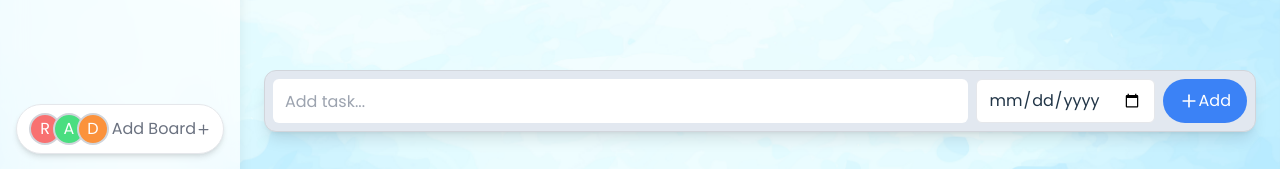
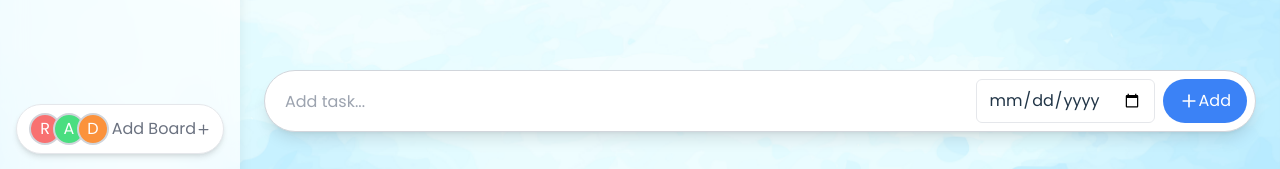
Before and after one commit to Boosterrohit/taskmanagement, a React (Vite) app: page /my-task in a window 1280 px wide. Shown: the part 626-795 px from the top of the page. Built offline with nearby package versions, Linux system fonts and the light colour scheme; no server answers.

Commit message:
working on task

```diff
--- a/src/components/taskContext/menu/Sidebar.tsx
+++ b/src/components/taskContext/menu/Sidebar.tsx
@@ -53,14 +53,14 @@ const Sidebar = ({ isOpen, onClose }: SidebarProps) => {
     <>
       {isOpen && (
         <div
-          className="fixed inset-0 bg-white/0 bg-opacity-50 backdrop-blur-sm z-40 lg:hidden"
+          className="fixed  inset-0 bg-white/0 bg-opacity-50 backdrop-blur-sm z-40 lg:hidden"
           onClick={onClose}
         />
       )}
 
       {/* board dialog */}
       {showBoardDialog && (
-        <div className="fixed inset-0 bg-black bg-opacity-40 flex items-center justify-center z-50">
+        <div className="fixed inset-0  bg-black bg-opacity-40 flex items-center justify-center z-50">
           <div className="bg-white p-6 rounded-lg w-80">
             <h2 className="text-lg font-semibold mb-2">New Board</h2>
             <input
@@ -89,21 +89,21 @@ const Sidebar = ({ isOpen, onClose }: SidebarProps) => {
           </div>
         </div>
       )}
-      <div className={`fixed lg:static top-0 left-0 w-60 bg-white/70 backdrop-blur-md shadow-lg p-5 text-white flex flex-col h-screen z-50 transform transition-transform duration-300 ease-in-out ${
+      <div className={`fixed lg:static  top-0  left-0 w-60 bg-white/70 backdrop-blur-md shadow-lg p-5 text-white flex flex-col h-screen z-50 transform transition-transform duration-300 ease-in-out ${
           isOpen ? "translate-x-0" : "-translate-x-full lg:translate-x-0"
         }`}>
-        <div className="text-black flex gap-2">
+        <div className="text-black flex gap-2 ">
           <img src={profile} alt="Profile" className="w-10 h-10 rounded-full inline-block object-cover" />
           <div className="flex flex-col leading-5 mt-0.5">
             <span>Rohit Sah</span>
             <span className="text-xs text-gray-500">Free Plan</span>
           </div>
         </div>
-        <div>
+        <div className="overflow-y-auto h-[79vh] hide-scrollbar">
           {SIDE_BAR_MENU.map((item) => {
             return (
-              <div key={item.id} className="mt-8">
-                <h3 className="text-black text-base uppercase font-semibold mb-2">{item.title}</h3>
+              <div key={item.id} className="mt-8 ">
+                <h3 className="text-black text-base  uppercase font-semibold mb-2">{item.title}</h3>
                 <ul className="flex flex-col gap-2">
                   {item.SUBMENU.map((link) => {
                     const active = isMenuActive(link.slug);
--- a/src/views/taskmanagement/allTasks.tsx
+++ b/src/views/taskmanagement/allTasks.tsx
@@ -34,7 +34,7 @@ const AllTasks = () => {
     upcoming: "",
     someday: "",
   });
-  const [taskFilter, setTaskFilter] = useState<"all" | "pending" | "completed">("all");
+  const [taskFilter, setTaskFilter] = useState<"all" | "pending" | "completed">("pending");
   const [isAddingOverview, setIsAddingOverview] = useState(false);
   const [addingBucket, setAddingBucket] = useState<TaskBucket | null>(null);
   const [isSavingEdit, setIsSavingEdit] = useState(false);
@@ -164,7 +164,7 @@ const AllTasks = () => {
                 <div className="flex items-center gap-2">
                   <button onClick={() => setTaskFilter("pending")} className={`text-xs px-3 py-1 rounded-full border ${taskFilter === "pending" ? "bg-blue-500 text-white border-blue-500" : "text-gray-600"}`}>Pending</button>
                   <button onClick={() => setTaskFilter("completed")} className={`text-xs px-3 py-1 rounded-full border ${taskFilter === "completed" ? "bg-green-500 text-white border-green-500" : "text-gray-600"}`}>Completed</button>
-                  <button onClick={() => setTaskFilter("all")} className={`text-xs px-3 py-1 rounded-full border ${taskFilter === "all" ? "bg-gray-700 text-white border-gray-700" : "text-gray-600"}`}>All</button>
+                  {/* <button onClick={() => setTaskFilter("all")} className={`text-xs px-3 py-1 rounded-full border ${taskFilter === "all" ? "bg-gray-700 text-white border-gray-700" : "text-gray-600"}`}>All</button> */}
                 </div>
               </div>
               {loading ? (
@@ -178,7 +178,7 @@ const AllTasks = () => {
                     <li
                       key={task.id}
                       onClick={() => setSelectedId(task.id)}
-                      className={`bg-white p-3 border shadow-md rounded-lg cursor-pointer ${selectedId === task.id ? "ring-2 ring-blue-300" : ""}`}
+                      className={`bg-white p-3 border shadow-md rounded-lg cursor-pointer ${selectedId === task.id ? "border-purple-400 border-2" : ""}`}
                     >
                       <div className="flex items-start justify-between gap-3">
                         <label className="flex items-start gap-2">
@@ -209,16 +209,17 @@ const AllTasks = () => {
             </div>
 
             <div className="absolute bottom-0 py-3 bg-white left-0 w-full px-5">
-              <div className="rounded-2xl border shadow-md p-2 flex flex-col md:flex-row gap-2">
+              <div className="rounded-2xl border shadow-md p-2 flex flex-col gap-2">
                 <input
                   type="text"
                   value={inputTitle}
                   onChange={(e) => setInputTitle(e.target.value)}
                   placeholder="Add task..."
-                  className="rounded-md h-11 px-3 py-2 w-full focus:outline-none focus:ring-2 focus:ring-blue-500"
+                  className="rounded-md h-11  px-3 py-2 w-full focus:outline-none focus:ring-2 focus:ring-blue-500"
                   onKeyDown={(e) => e.key === "Enter" && addOverviewTask()}
                 />
-                <input
+               <div className="flex items-center justify-between gap-2">
+                 <input
                   type="date"
                   value={inputDate}
                   onChange={(e) => setInputDate(e.target.value)}
@@ -227,10 +228,11 @@ const AllTasks = () => {
                 <button
                   onClick={addOverviewTask}
                   disabled={isAddingOverview || !inputTitle.trim()}
-                  className="bg-blue-500 text-white px-4 py-2 rounded-full hover:bg-blue-600 transition-colors duration-200 flex items-center justify-center"
+                  className="bg-blue-500 w-full text-white px-4 py-2 rounded-full hover:bg-blue-600 transition-colors duration-200 flex items-center justify-center"
                 >
                   <Plus size={20} />{isAddingOverview ? "Adding..." : "Add"}
                 </button>
+               </div>
               </div>
             </div>
           </div>
--- a/src/views/taskmanagement/listPage.tsx
+++ b/src/views/taskmanagement/listPage.tsx
@@ -152,7 +152,7 @@ const ListPage = ({ title }: ListPageProps) => {
               key={task.id}
               onClick={() => setSelectedId(task.id)}
               className={`flex items-center justify-between p-3 rounded-lg cursor-pointer hover:bg-gray-50 transition-colors
-                ${selectedId === task.id ? "bg-blue-50" : ""}`}
+                ${selectedId === task.id ? "bg-blue-50" : "border shadow-md"}`}
             >
               <div className="flex items-center gap-2">
                 <input
--- a/src/views/taskmanagement/myTask.tsx
+++ b/src/views/taskmanagement/myTask.tsx
@@ -150,7 +150,7 @@ const MyTask = () => {
           </ul>
         </div>
 
-        <div className="absolute bottom-1 left-0 w-full bg-slate-200 rounded-xl overflow-hidden shadow-lg border border-gray-300 px-2 py-2">
+        <div className="absolute bottom-1 left-0 w-full bg-white rounded-md md:rounded-full overflow-hidden shadow-lg border border-gray-300 px-2 py-2">
           <div className="flex flex-col md:flex-row gap-2 items-center">
             <input
               type="text"
@@ -158,7 +158,7 @@ const MyTask = () => {
               onChange={(e) => setInputTitle(e.target.value)}
               placeholder="Add task..."
               onKeyDown={(e) => e.key === "Enter" && handleAddTask()}
-              className="rounded-md h-11 px-3 py-2 w-full focus:outline-none focus:ring-2 focus:ring-blue-500"
+              className="rounded-md h-11 px-3 py-2 w-full focus:outline-none  md:border-none border border-gray-300"
             />
             <input
               type="date"
@@ -169,7 +169,7 @@ const MyTask = () => {
             <button
               onClick={handleAddTask}
               disabled={isAddingTask || !inputTitle.trim()}
-              className="bg-blue-500 text-white px-4 py-2 h-11 rounded-full hover:bg-blue-600 transition-colors duration-200 flex items-center"
+              className="bg-blue-500 text-white px-4 py-2 h-11 rounded-full hover:bg-blue-600 transition-colors duration-200 flex items-center w-full md:w-auto justify-center"
             >
               <Plus size={20} />{isAddingTask ? "Adding..." : "Add"}
             </button>
```
Also changed, not shown: 2 other files (tests, documents, lock files or other folders).
